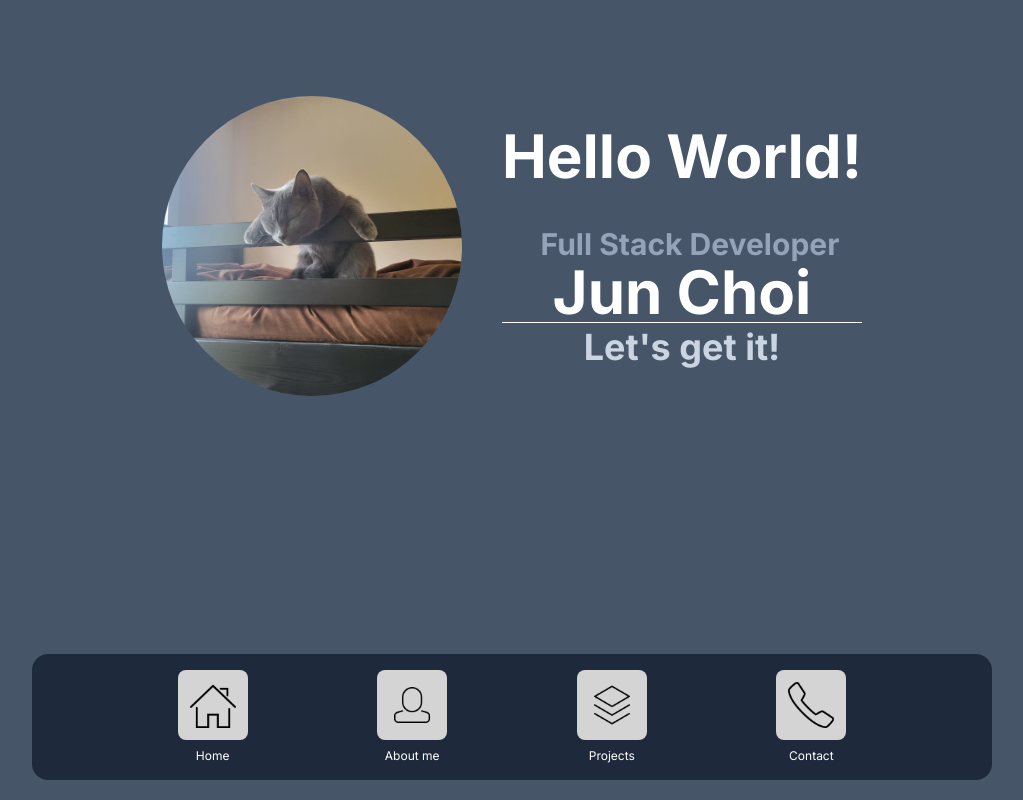
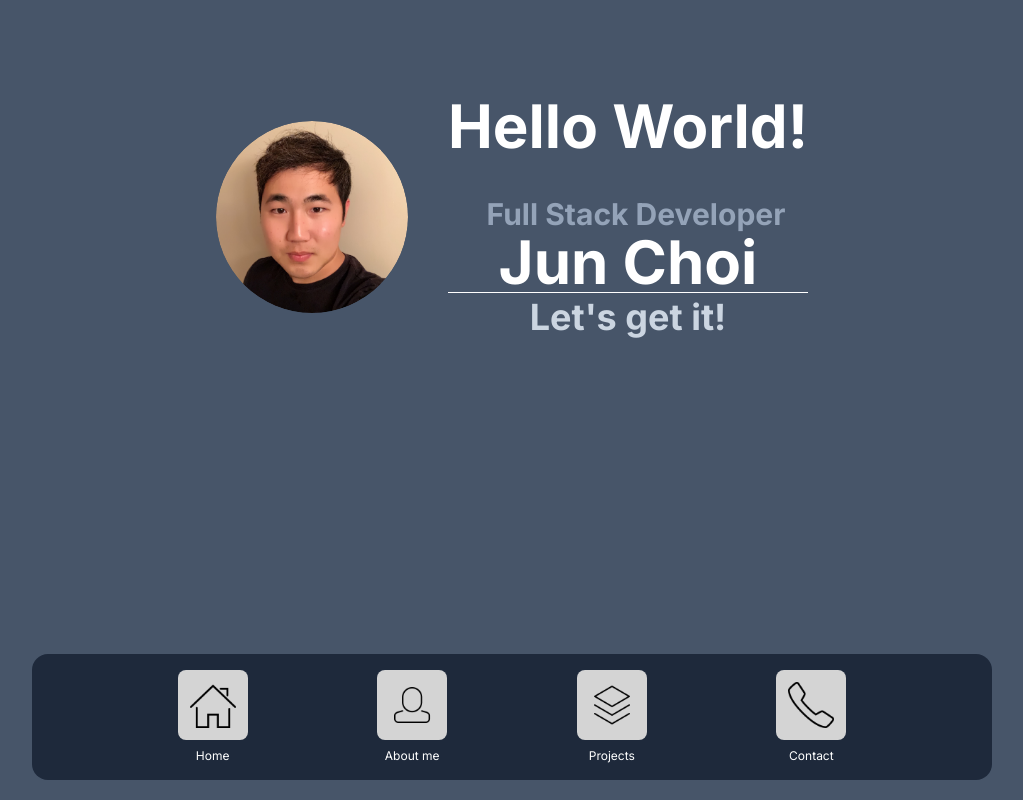
Before and after one commit to JunChoii/Portfolio, a Next.js app: page / in a window 1280 px wide. Shown: the whole page, without its empty margins (128-1151 px from the left). Built offline with nearby package versions, Linux system fonts and the light colour scheme.

Commit message:
Update profile picture in page.tsx

```diff
--- a/src/app/page.tsx
+++ b/src/app/page.tsx
@@ -5,14 +5,15 @@ export default function Home() {
   return (
     <main className="min-h-screen flex flex-col items-center justify-between p-4 md:p-24 bg-slate-600">
       <div className="top flex flex-col md:flex-row items-center justify-center md:justify-start">
-        <Image
-          src="/kong.jpg"
-          alt=""
-          width="300"
-          height="300"
-          layout=""
-          className="object-cover rounded-full mb-4 md:mr-10 md:mb-0"
-        />
+        <div className="relative w-40 h-40 md:w-48 md:h-48 rounded-full overflow-hidden mb-4 md:mr-10 md:mb-0">
+          <Image
+            src="/HeadShot.jpg"
+            alt=""
+            layout="fill"
+            objectFit="cover"
+            className="rounded-full"
+          />
+        </div>
         <div className="me-content flex flex-col items-center">
           <h1 className="text-6xl font-bold text-white mb-2 md:mb-0">
             Hello World!
@@ -25,7 +26,7 @@ export default function Home() {
           </h1>
           <hr className="w-full border-1 border-white my-4 md:my-0" />
           <h1 className="text-4xl font-bold text-slate-300 mt-1">
-             Let&apos;s get it!
+            Let&apos;s get it!
           </h1>
         </div>
       </div>
```
